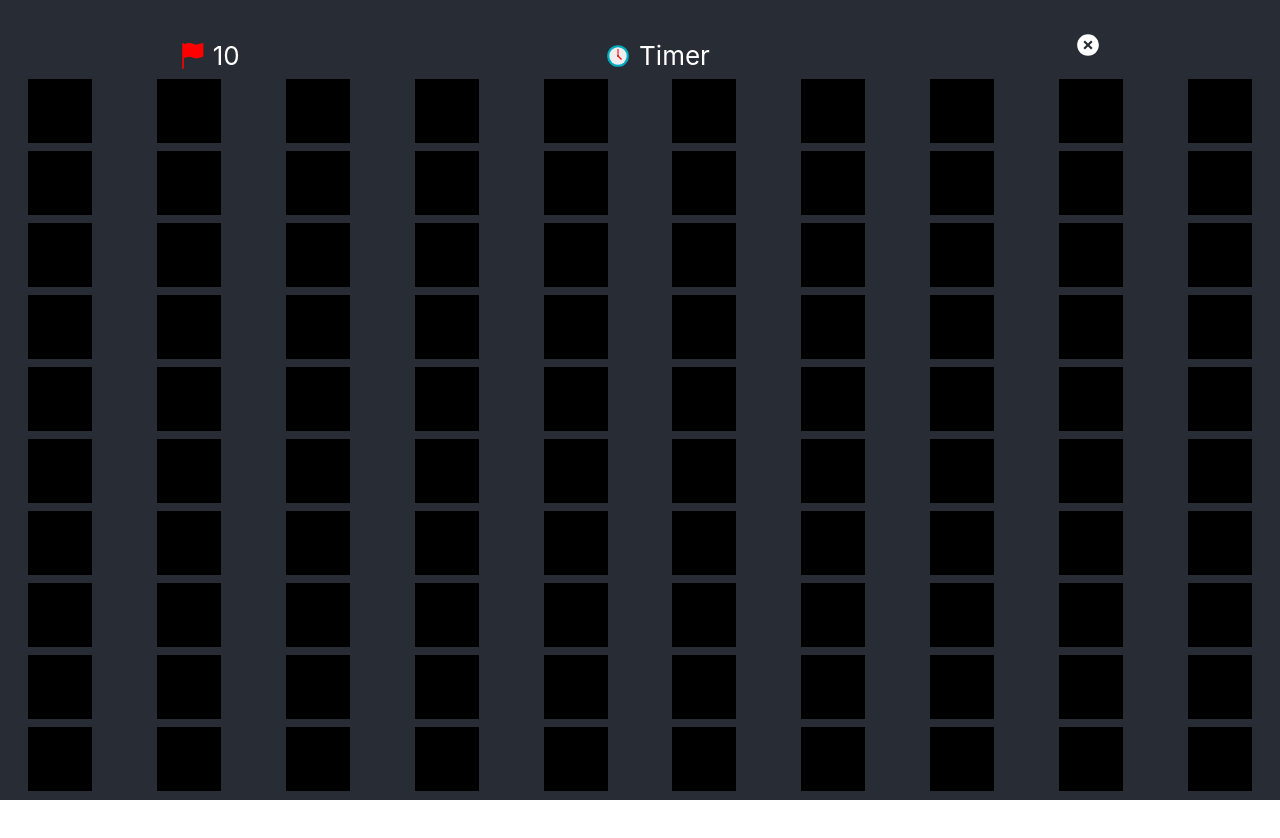
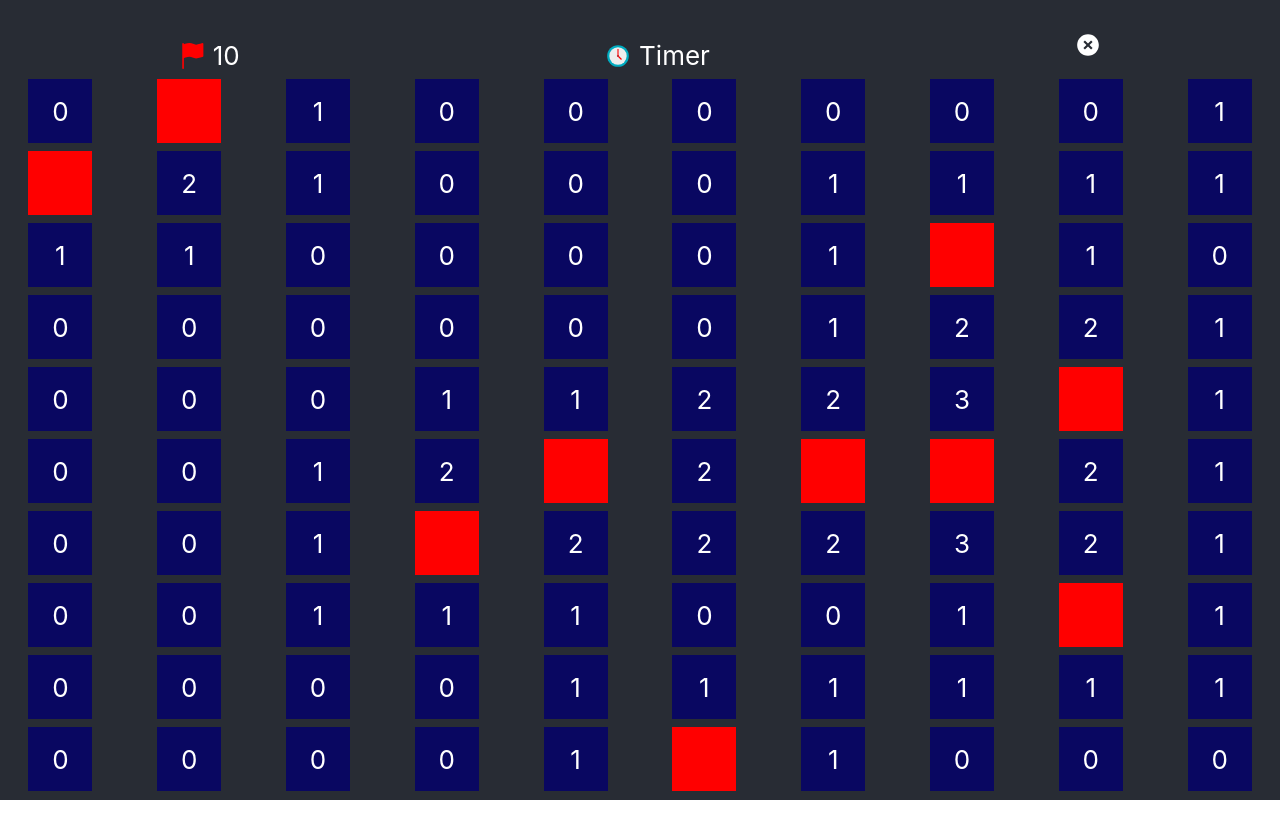
Before and after one commit to DarkninjaD/min-minesweeper, a React (Create React App) app in the folder client/: page / in a window 1280 px wide. Both pictures are taken after a click on the button "Start Game". Shown: the top 838 px of the page. Built offline with nearby package versions, Linux system fonts and the light colour scheme.

Commit message:
gameEngine cells are at error

```diff
--- a/client/src/components/Button/Button.jsx
+++ b/client/src/components/Button/Button.jsx
@@ -8,7 +8,6 @@ const Button = ({ label, onClick, type, goTo }) => {
 
   const doActions = async () => {
     if (onClick) {
-      console.log("running onclick");
       await onClick();
     }
 
--- a/client/src/components/gameCell/gameCell.jsx
+++ b/client/src/components/gameCell/gameCell.jsx
@@ -4,24 +4,28 @@ import { useAppContext } from "../../context/appContext";
 
 const GameCell = ({ refObj }) => {
   const [clicked, setClicker] = useState(false);
-  const { setGameCells, gameCells } = useAppContext();
+  const { gameCells } = useAppContext();
+  // console.log(gameCells[refObj]);
   const bombCheck = (e) => {
     setClicker(true);
-    if (!refObj.bomb) {
+    if (!gameCells[refObj].bomb) {
       // bombLeft(refObj.location)
       // bombRight(refObj.location)
       // bombUp(refObj.location)
       // bombDown(refObj.location)
     }
   };
+  useEffect(() => {
+    setClicker(true);
+  });
 
   return (
     <>
       {clicked ? (
-        refObj.bomb ? (
+        gameCells[refObj].bomb ? (
           <GameCellBomb />
         ) : (
-          <GameCellSafe> {refObj.tally}</GameCellSafe>
+          <GameCellSafe> {gameCells[refObj].tally}</GameCellSafe>
         )
       ) : (
         <GameCellHidden onClick={(e) => bombCheck(e)} />
@@ -31,6 +35,7 @@ const GameCell = ({ refObj }) => {
 };
 
 export default GameCell;
+
 const GameCellHidden = styled.div`
   display: flex;
   justify-self: center;
--- a/client/src/components/gameGrid/gameGrid.jsx
+++ b/client/src/components/gameGrid/gameGrid.jsx
@@ -1,10 +1,10 @@
 import styled from "styled-components";
 import { useAppContext } from "../../context/appContext";
-import GameCell from "../../components/gameCell/gameCell";
 import { useEffect } from "react";
+import buildGame from "../../utils/BuildGame";
 
 const GameGrid = () => {
-  const { difficult, gameCells, setGameCells } = useAppContext();
+  const { difficult, setGameCells } = useAppContext();
   const GridContainer = styled.div`
     display: grid;
     min-width: 700px;
@@ -14,24 +14,16 @@ const GameGrid = () => {
     grid-auto-rows: 8vh;
   `;
 
-  const totalSize = difficult.gridSize[0] * difficult.gridSize[1];
+  const [allCellComponent, allCellData] = buildGame(difficult);
 
-  const allCells = [];
-  const allGameCells = [];
-  for (let i = 0; i < totalSize; i++) {
-    allGameCells.push({
-      location: i,
-      bomb: false,
-      tally: 0,
-    });
-    allCells.push(<GameCell key={i} refObj={allGameCells[i]} />);
-  }
   useEffect(() => {
-    setGameCells(allGameCells);
-    console.log(gameCells);
+    setGameCells(allCellData);
+    // NOTE: I don't know why but if add allCellData & setGameCells to the array list
+    //  it will break the code as such eslint is disable for the next line.
+    // eslint-disable-next-line react-hooks/exhaustive-deps
   }, []);
 
-  return <GridContainer>{allCells.map((elm) => elm)}</GridContainer>;
+  return <GridContainer>{allCellComponent.map((cell) => cell)}</GridContainer>;
 };
 
 export default GameGrid;
--- a/client/src/index.js
+++ b/client/src/index.js
@@ -7,11 +7,11 @@ import { BrowserRouter } from "react-router-dom";
 
 const root = ReactDOM.createRoot(document.getElementById("root"));
 root.render(
-  <React.StrictMode>
+  <React.Fragment>
     <BrowserRouter>
       <AppProvider>
         <App />
       </AppProvider>
     </BrowserRouter>
-  </React.StrictMode>
+  </React.Fragment>
 );
--- /dev/null
+++ b/client/src/utils/BuildGame.js
@@ -0,0 +1,134 @@
+import GameCell from "../components/gameCell/gameCell";
+
+const buildGame = ({ gridSize, bombFlagAmount }) => {
+  const [rowLength, columnLength] = gridSize;
+  const gameCells = rowLength * columnLength;
+
+  const bombLocation = genBombLocation(bombFlagAmount, gameCells);
+
+  const allCellData = [];
+  const allCellComponent = [];
+  const toTally = [];
+
+  for (let cell = 0; cell < gameCells; cell++) {
+    let isBomb = false;
+    if (bombLocation.some((bombCell) => cell === bombCell)) {
+      toTally.push(...findAllLocation(cell, gameCells, rowLength));
+      isBomb = true;
+    }
+    allCellData.push({
+      location: cell,
+      bomb: isBomb,
+      tally: 0,
+    });
+    allCellComponent.push(<GameCell key={cell} refObj={cell} />);
+  }
+
+  // console.log(toTally);
+  toTally.forEach((location) => {
+    addTally(allCellData[location]);
+  });
+  return [allCellComponent, allCellData];
+};
+
+const findAllLocation = (start, range, rowLength) => {
+  let foundLocations = [];
+
+  foundLocations.push(findLocation(start, "left", range, rowLength));
+  foundLocations.push(findLocation(start, "right", range, rowLength));
+  foundLocations.push(findLocation(start, "up", range, rowLength));
+  foundLocations.push(findLocation(start, "down", range, rowLength));
+  foundLocations.push(
+    findLocation(
+      findLocation(start, "up", range, rowLength),
+      "left",
+      range,
+      rowLength
+    )
+  );
+  foundLocations.push(
+    findLocation(
+      findLocation(start, "up", range, rowLength),
+      "right",
+      range,
+      rowLength
+    )
+  );
+  foundLocations.push(
+    findLocation(
+      findLocation(start, "down", range, rowLength),
+      "left",
+      range,
+      rowLength
+    )
+  );
+  foundLocations.push(
+    findLocation(
+      findLocation(start, "down", range, rowLength),
+      "right",
+      range,
+      rowLength
+    )
+  );
+
+  console.log(foundLocations);
+  return foundLocations.filter((x) => {
+    if (x === 0) {
+      console.log("it's the zero!");
+      console.log("this is", x > -1);
+    }
+    return x > -1;
+  });
+};
+
+const findLocation = (start, direction, range, rowLength) => {
+  const isLocationValid = (test) => {
+    let error = false;
+    // if (test === undefined) return error;
+    if (test < 0) return error;
+    if (test > range) return error;
+    return test;
+  };
+
+  let valid;
+  switch (direction) {
+    case "left":
+      valid = start - 1;
+      if (isLocationValid(valid)) {
+        return valid;
+      }
+      break;
+    case "right":
+      valid = start + 1;
+      if (isLocationValid(valid)) {
+        return valid;
+      }
+      break;
+    case "up":
+      valid = start + rowLength;
+      if (isLocationValid(valid)) {
+        return valid;
+      }
+      break;
+    case "down":
+      valid = start - rowLength;
+      if (isLocationValid(valid)) {
+        return valid;
+      }
+      break;
+    default:
+  }
+};
+
+const addTally = (obj) => {
+  obj.tally += 1;
+};
+
+const genBombLocation = (totalBombs, range) => {
+  const bombLocation = [];
+  for (let bombCount = 0; bombCount < totalBombs; bombCount++) {
+    bombLocation.push(Math.floor(Math.random() * (range - 1)));
+  }
+  return bombLocation;
+};
+export default buildGame;
```
Also changed, not shown: 1 other file (tests, documents, lock files or other folders).
